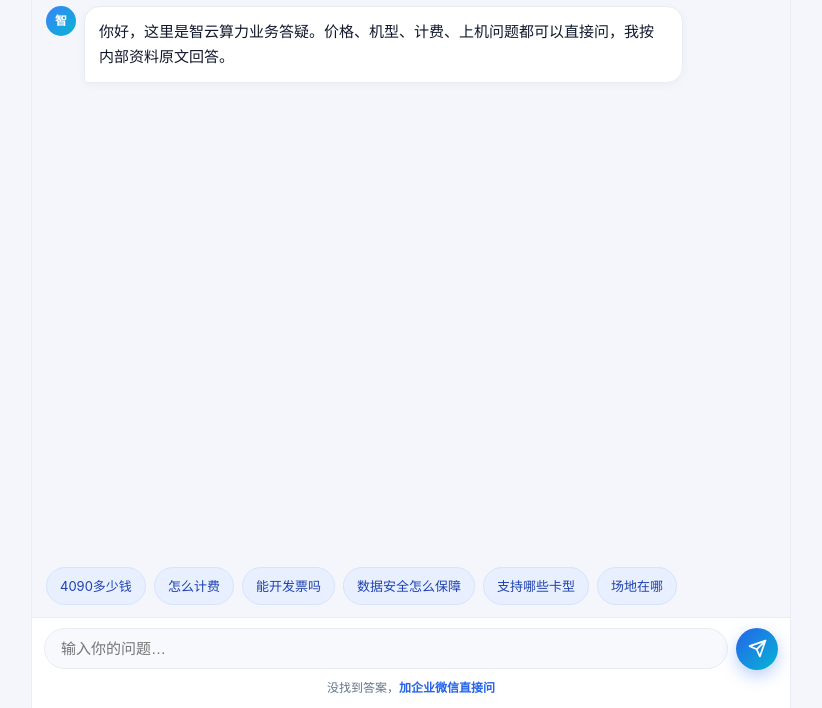
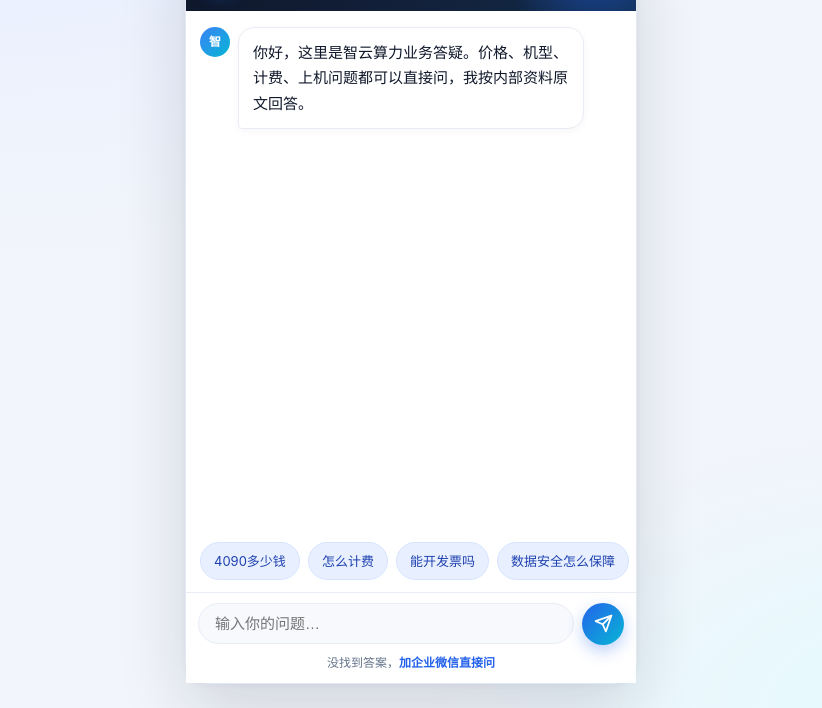
Before and after one commit to wenwanqing1217/chiyun-share, a plain HTML site: page index.html in a window 1280 px wide. Shown: the part 92-800 px from the top of the page, without its empty margins (229-1051 px from the left). Drawn offline with Linux system fonts and the light colour scheme.

Commit message:
responsive card layout + embed mode

```diff
--- a/index.html
+++ b/index.html
@@ -11,16 +11,32 @@
     --brand:#2563eb; --brand2:#06b6d4; --bubble:#ffffff;
   }
   *{box-sizing:border-box;-webkit-tap-highlight-color:transparent}
-  html,body{height:100%}
+  html{height:100%}
   body{
     margin:0;background:var(--bg);color:var(--ink);
     font:15px/1.7 -apple-system,BlinkMacSystemFont,"PingFang SC","Microsoft YaHei",sans-serif;
-    display:flex;flex-direction:column;
+    display:flex;flex-direction:column;height:100dvh;overflow:hidden;
   }
+  /* 桌面端：做成居中的一张卡片；手机端：全屏 */
+  @media (min-width:760px){
+    html{
+      display:flex;align-items:center;justify-content:center;
+      background:
+        radial-gradient(1100px 560px at 18% 0%,#e8efff 0%,transparent 62%),
+        radial-gradient(900px 480px at 92% 100%,#e4fbff 0%,transparent 58%),
+        #f2f5fb;
+    }
+    body{
+      width:452px;height:min(880px,94dvh);border-radius:24px;overflow:hidden;
+      background:#fff;border:1px solid #e3e9f4;
+      box-shadow:0 28px 70px rgba(15,23,42,.14),0 2px 6px rgba(15,23,42,.04);
+    }
+  }
+  body.embed{width:100%!important;height:100dvh!important;border:0!important;border-radius:0!important;box-shadow:none!important;max-width:none!important}
   /* 顶部 */
   header{
     background:linear-gradient(135deg,#0d1526 0%,#13203a 55%,#0f2a45 100%);
-    color:#fff;padding:18px 18px 16px;position:relative;overflow:hidden;
+    color:#fff;padding:16px 18px 14px;position:relative;overflow:hidden;flex:0 0 auto;
   }
   header::after{
     content:"";position:absolute;right:-60px;top:-70px;width:200px;height:200px;border-radius:50%;
@@ -42,7 +58,7 @@
   /* 聊天区 */
   main{
     flex:1;overflow-y:auto;padding:16px 14px 8px;
-    scroll-behavior:smooth;-webkit-overflow-scrolling:touch;
+    scroll-behavior:smooth;-webkit-overflow-scrolling:touch;min-height:0;
   }
   .msg{display:flex;margin-bottom:14px;animation:rise .28s ease both}
   @keyframes rise{from{opacity:0;transform:translateY(8px)}to{opacity:1;transform:none}}
@@ -114,8 +130,7 @@
   .typing i:nth-child(2){animation-delay:.18s}
   .typing i:nth-child(3){animation-delay:.36s}
   @keyframes blink{0%,60%,100%{opacity:.25;transform:translateY(0)}30%{opacity:1;transform:translateY(-3px)}}
-  @media (min-width:720px){
-    body{max-width:760px;margin:0 auto;border-left:1px solid var(--line);border-right:1px solid var(--line)}
+  @media (min-width:760px){
     main{min-height:60vh}
   }
 </style>
@@ -276,6 +291,7 @@ function run(){
 }
 document.getElementById("go").onclick=run;
 document.getElementById("q").addEventListener("keydown",e=>{if(e.key==="Enter")run();});
+if(new URLSearchParams(location.search).get("embed")==="1") document.body.classList.add("embed");
 document.addEventListener("click",e=>{
   const a=e.target.closest(".more");
   if(!a || !window.__full) return;
```
